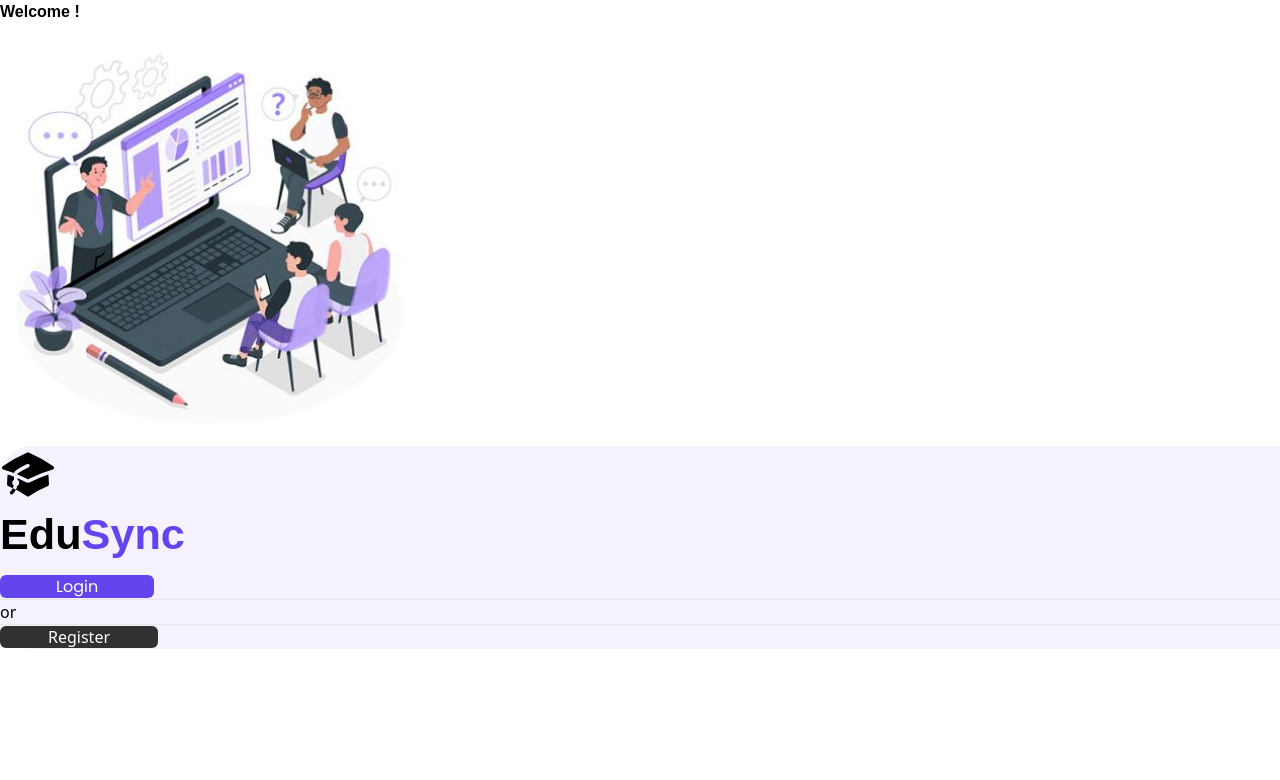
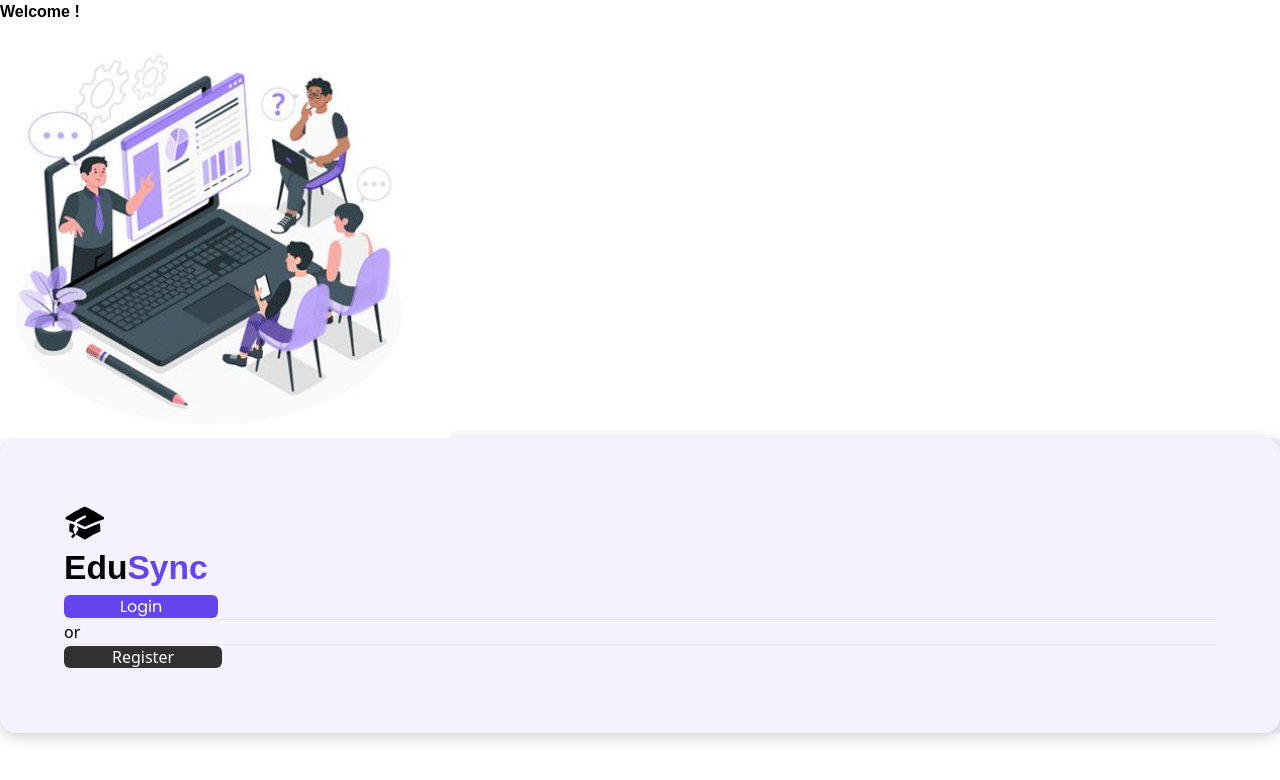
Before and after one commit to anilpaswan619/EduSync, an Angular app: page / in a window 1280 px wide. Shown: the top 780 px of the page. Built offline with nearby package versions, Linux system fonts and the light colour scheme; a web font is replaced by a local one.

Commit message:
Updated
Updated

```diff
--- a/src/app/components/auth/login/login.component.html
+++ b/src/app/components/auth/login/login.component.html
@@ -17,7 +17,7 @@
     <div
       class="w-full md:w-1/2 flex justify-center items-center login-container-bg"
     >
-      <div class="text-center">
+      <div class="text-center login-container-screen">
         <h1 class="bold-text flex">
           <div class="svg-icon-size">
             <svg
--- a/src/styles.scss
+++ b/src/styles.scss
@@ -49,18 +49,7 @@
   --text-color4: #8d8d8d;
   --text-color5: #e8e8e8;
 }
-h1,
-h2,
-h3,
-h4,
-h5,
-h6 {
-  margin: 8px 0;
-}
 
-p {
-  margin: 0;
-}
 a,
 a:visited,
 a:hover {
@@ -87,12 +76,12 @@ a:hover {
   font-weight: 300;
 }
 .svg-icon-size {
-  width: 3.5rem;
-  height: 3.5rem;
-  margin-right: 0.8rem;
+  width: 2.6rem;
+  height: 2.6rem;
+  margin-right: 0.6rem;
 }
 .brand-name {
-  font-size: 2.7rem;
+  font-size: 2.1rem;
 }
 .login-btn {
   background-color: var(--primary-color);
@@ -114,16 +103,21 @@ a:hover {
 }
 .login-container-bg {
   background-color: #c0acf52b;
-  border-bottom-left-radius: 2rem;
-  border-top-left-radius: 2rem;
+  border-bottom-left-radius: 1rem;
+  border-top-left-radius: 1rem;
 }
 .left-container-img {
   width: 100%;
   max-width: 450px;
 }
+.login-container-screen {
+  border-radius: 1rem;
+  padding: 4rem;
+  box-shadow: 0px 3px 15px rgba(0, 0, 0, 0.2);
+}
 
 @media screen and (max-width: 767px) {
   .login-container-bg {
-    border-radius: 2rem;
+    border-radius: 1rem;
   }
 }
```
